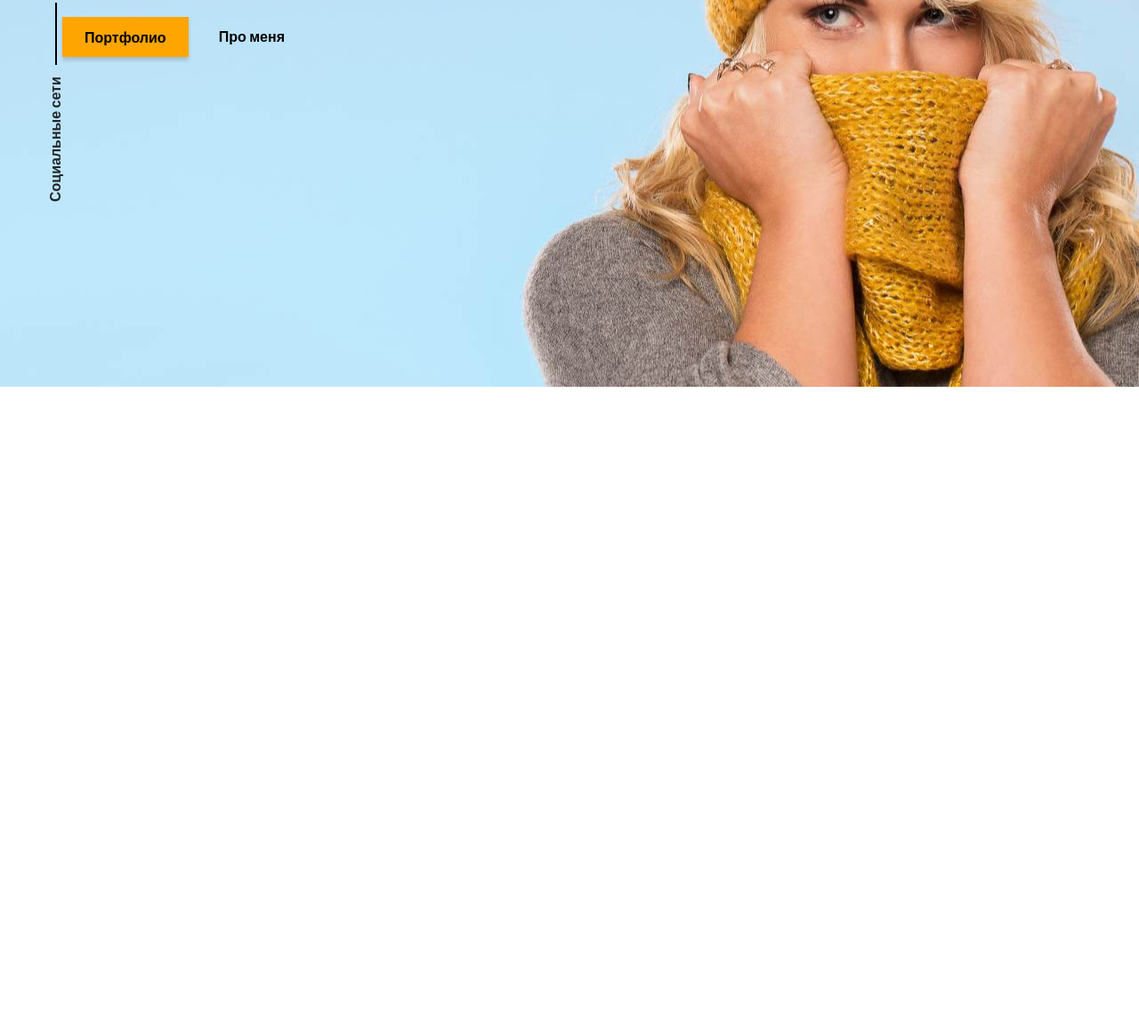
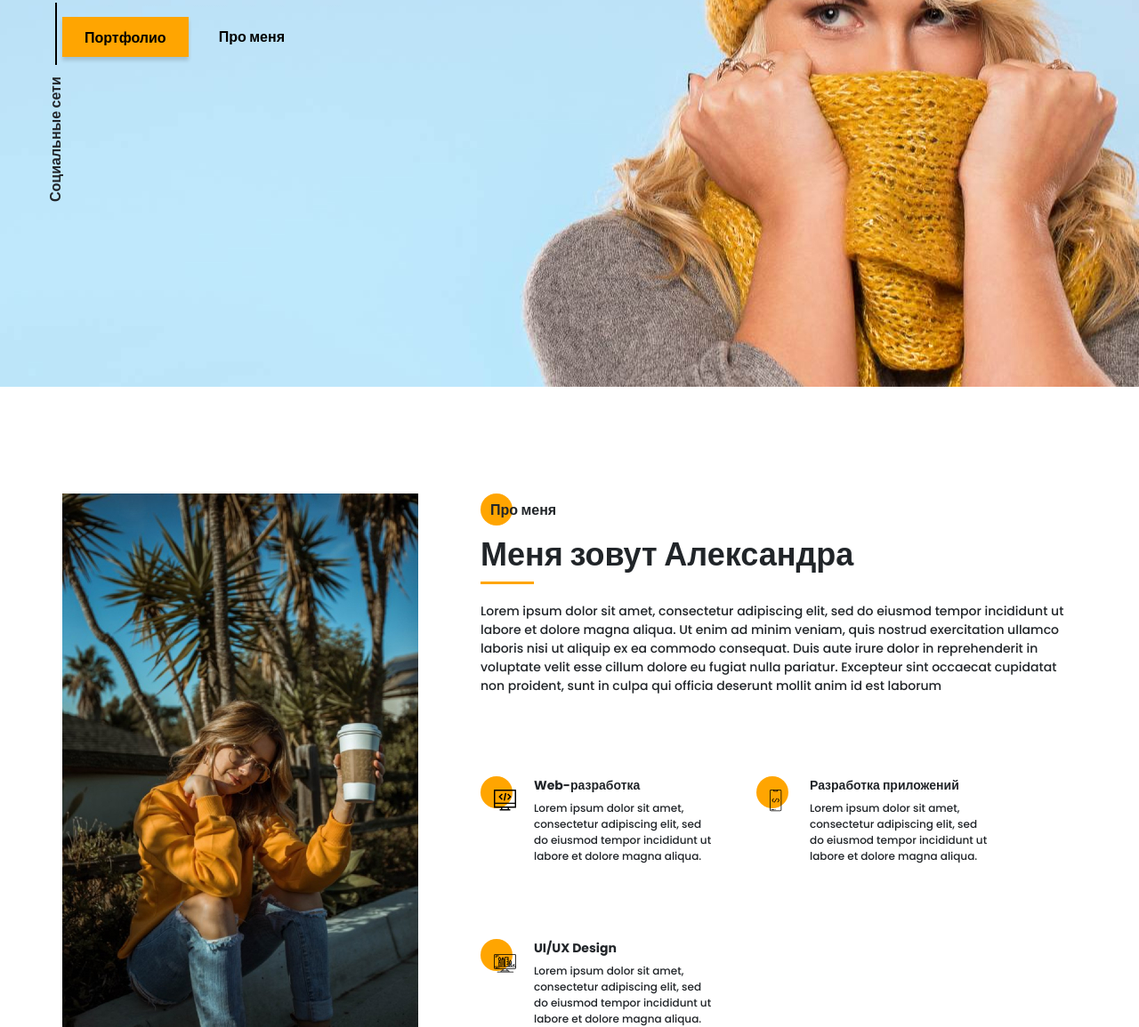
Before and after one commit to Kalkorejz/portfolio, a website: page src/index.html in a window 1280 px wide. Shown: the part 365-1520 px from the top of the page at 89% size. Before the commit the page ends 800 px from the top, so only its background shows below. Drawn offline with Linux system fonts and the light colour scheme.

Commit message:
second page

```diff
--- a/src/index.html
+++ b/src/index.html
@@ -115,6 +115,55 @@
         </div>
     </section>
 
+    <section class="about">
+        <div class="container">
+            <div class="about__wrapper">
+                <div class="about__photo"><img src="img/main_photo.jpg" alt=""></div>
+                <div class="about__descr">
+                    <h2 class="title title_fz16 about__title">Про меня</h2>
+                    <div class="title title_fz36 about__subtitle">Меня зовут Александра</div>
+                    <div class="divider"></div>
+                    <p class="about__text">Lorem ipsum dolor sit amet, consectetur adipiscing elit, sed do eiusmod tempor incididunt ut labore et dolore magna aliqua. Ut enim ad minim veniam, quis nostrud exercitation ullamco laboris nisi ut aliquip ex ea commodo consequat. Duis aute irure dolor in reprehenderit in voluptate velit esse cillum dolore eu fugiat nulla pariatur. Excepteur sint occaecat cupidatat non proident, sunt in culpa qui officia deserunt mollit anim id est laborum</p>
+                </div>
+                <div class="about__skills">
+                    <div class="about__skills-item">
+                        <div class="about__skills-circle">
+                            <img src="icons/about_me/web_development.svg" alt="web-dev">
+                        </div>
+                        <div>
+                            <div class="title title_fz14">
+                                Web-разработка
+                            </div>
+                            <div class="about__skills-text">Lorem ipsum dolor sit amet, consectetur adipiscing elit, sed do eiusmod tempor incididunt ut labore et dolore magna aliqua.</div>
+                        </div>
+                    </div>
+                    <div class="about__skills-item">
+                        <div class="about__skills-circle">
+                            <img src="icons/about_me/mobile_dev.svg" alt="web-dev">
+                        </div>
+                        <div>
+                            <div class="title title_fz14">
+                                Разработка приложений
+                            </div>
+                            <div class="about__skills-text">Lorem ipsum dolor sit amet, consectetur adipiscing elit, sed do eiusmod tempor incididunt ut labore et dolore magna aliqua.</div>
+                        </div>
+                    </div>
+                    <div class="about__skills-item">
+                        <div class="about__skills-circle">
+                            <img src="icons/about_me/design.svg" alt="web-dev">
+                        </div>
+                        <div>
+                            <div class="title title_fz14">
+                                UI/UX Design
+                            </div>
+                            <div class="about__skills-text">Lorem ipsum dolor sit amet, consectetur adipiscing elit, sed do eiusmod tempor incididunt ut labore et dolore magna aliqua.</div>
+                        </div>
+                    </div>
+                </div>
+            </div>
+        </div>
+    </section>
+
     <script src="js/script.js"></script>
 </body>
 </html>
--- /dev/null
+++ b/src/sass/blocks/_about.scss
@@ -0,0 +1,59 @@
+.about {
+    padding-top: 120px;
+    &__wrapper {
+        display: grid;
+        grid-template-columns: 400px 670px;
+        grid-template-rows: minmax(245px, auto) minmax(250px, auto);
+        grid-auto-rows: minmax(245px, auto);
+        column-gap: 70px;
+        row-gap: 40px;
+    }
+    &__photo {
+        grid-row: 1/3;
+        img {
+            width: 100%;
+        }
+    }
+    &__title {
+        position: relative;
+        padding: 1px 0 0 11px;
+        @include before_circle;
+    }
+    &__descr {
+        padding-top: 6px;
+        .divider {
+            margin-top: 0px;
+        }
+    }
+    &__text {
+        margin-top: 20px;
+        font-weight: 500;
+        font-size: 14px;
+        line-height: 21px;
+    }
+    &__skills {
+        display: grid;
+        grid-template: repeat(2, minmax(115px, auto)) / repeat(2, 260px);
+        grid-template-rows: 1fr;
+        column-gap: 50px;
+        row-gap: 20px;
+        &-item {
+            display: grid;
+            grid-template-columns: 40px 200px;
+            column-gap: 20px;
+        }
+        &-circle {
+            position: relative;
+            padding: 15px 0 0 15px;
+            @include before_circle;
+            &:before {
+                top: 0;
+            }
+        }
+        &-text {
+            margin-top: 6px;
+            font-size: 12px;
+            line-height: 18px;
+        }
+    }
+}
--- a/src/sass/blocks/_title.scss
+++ b/src/sass/blocks/_title.scss
@@ -13,4 +13,7 @@
     &_fz48 {
         font-size: 48px;
     }
+    &_fz36 {
+        font-size: 36px;
+    }
 }
--- a/src/sass/style.scss
+++ b/src/sass/style.scss
@@ -15,8 +15,16 @@
     margin: 0 auto;
 }
 
+.divider {
+    width: 60px;
+    height: 3px;
+    background-color: $main-color;
+    margin-top: 25px;
+}
+
 @import 'blocks/promo';
 @import 'blocks/title';
 @import 'blocks/button';
 @import 'blocks/sidepannel';
 @import 'blocks/menu';
+@import 'blocks/about';
```
Also changed, not shown: src/css/style.min.css, 1 other file.
